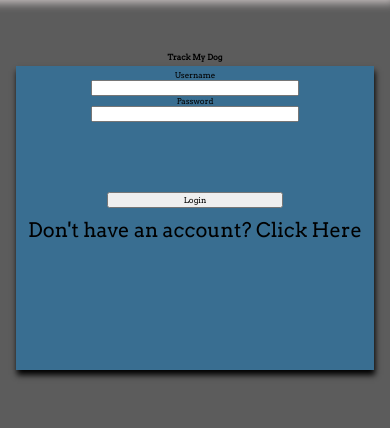
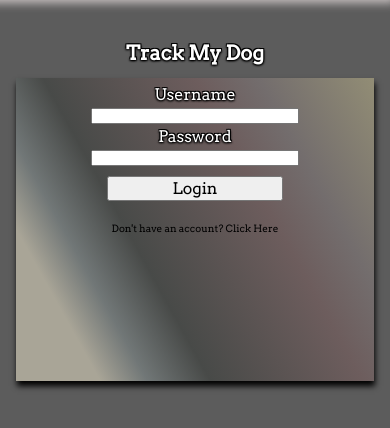
Before and after one commit to pauldamico/dog-tracker, a React (Create React App) app in the folder client/: page /login in a window 390 px wide. Shown: the top 428 px of the page. Built offline with nearby package versions, Linux system fonts and the light colour scheme.

Commit message:
changed font colors and sizes and more css

```diff
--- a/client/src/App.css
+++ b/client/src/App.css
@@ -27,7 +27,14 @@ html {
 a {
   color: black;
   text-decoration: none;
+  color: white;
+  font-size: 20px;
+	text-shadow: -1px 1px 2px #000,
+				  1px 1px 2px #000,
+				  1px -1px 0 #000,
+				  -1px -1px 0 #000;
 }
+
 
 .logout-div{
   margin-right:1%;
@@ -38,6 +45,20 @@ a {
 .logout-div>button{
   margin-top:1%;
 }
+.no-account-text{
+  margin-top: 10px;
+  font-size: 20px;
+}
+.no-account-text:hover{
+cursor:pointer;
+}
+.go-back-text{
+  margin-top: 10px;
+  font-size: 20px;
+}
+.go-back-text:hover{
+  cursor:pointer;
+  }
 .lds-dual-ring {
   display: inline-block;
   width: 80px;
@@ -120,7 +141,7 @@ background-color: rgba(240, 248, 255, 0.156);
   margin-top: 3%;
   margin-left:10%;
   width: 500px;
-  height:80vh;
+  height:75vh;
   display: flex;
   justify-content: left;
 }
@@ -141,7 +162,7 @@ background-color: rgba(240, 248, 255, 0.156);
 .add-profile-from{
   padding:1%;
  background: rgba(215, 213, 213, 0.593);
- box-shadow: 1px 3px 9px 1px rgba(0, 0, 255, 0.33);
+ box-shadow: 1px 3px 9px 1px rgba(8, 8, 9, 0.33);
   margin-top: 5%;
   margin-left:10%;
   width: fit-content;
@@ -161,7 +182,13 @@ background-color: rgba(240, 248, 255, 0.156);
   align-items: center;
 }
 .auth-main-div>h1{
-margin-bottom: 1%;
+margin-bottom: 3%;
+color: white;
+	font-size: 40px;
+	text-shadow: -1px 1px 2px #000,
+				  1px 1px 2px #000,
+				  1px -1px 0 #000,
+				  -1px -1px 0 #000;
 }
 .auth-form{
 
@@ -171,15 +198,29 @@ margin-bottom: 1%;
   box-shadow: 1px 5px 6px 0px;
   display: flex;
   flex-direction: column;
-  background-color: rgba(0, 139, 232, 0.38);
-  height: 50%;
+  background: linear-gradient(61deg, #A9A597 16%, #717777 25%, #484A48 37%, #6D5D5D 66%, #736D6D 78%, #928D75 100%);
+  height: 70%;
   align-items: center;
 
 }
+.auth-form>label{
+  color: white;
+	font-size: 40px;
+	text-shadow: -1px 1px 2px #000,
+				  1px 1px 2px #000,
+				  1px -1px 0 #000,
+				  -1px -1px 0 #000;
+
+}
+
 
 .auth-form>button{
-  margin-top:20%;
+  margin-top:5%;
+  margin-bottom: 3%;
 width:50%
+}
+.auth-form>button:hover{
+  cursor: pointer;
 }
 .main-profile-div{
 
@@ -389,6 +430,11 @@ align-items: center;
     margin-top: 10px;
     font-size: 20px;
   }
+
+  .go-back-text{
+    margin-top: 10px;
+    font-size: 20px;
+  }
   .profile-section{
     font-size: 15px;
   }
@@ -409,6 +455,20 @@ align-items: center;
     height: 70%;
     align-items: center;
 
+  }
+  .auth-form>label{
+    color: white;
+	font-size: 20px;
+	text-shadow: -1px 1px 2px #000,
+				  1px 1px 2px #000,
+				  1px -1px 0 #000,
+				  -1px -1px 0 #000;
+    margin: 1%;
+    font-size: 16px;
+  }
+  .auth-form>button{
+    margin-top:3%;
+    font-size: 16px;
   }
 
   .vet-div{
@@ -516,7 +576,9 @@ max-width: 300px;
 *{
   font-size: 8px;
 }
-
+a{
+  font-size: 13px;
+}
 .add-dog-title{
   font-size: 20px;
 }
@@ -537,6 +599,27 @@ max-width: 300px;
   flex-direction: column;
   align-items: center;
 }
+.auth-main-div>h1{
+  margin-bottom: 3%;
+  color: white;
+    font-size: 20px;
+    text-shadow: -1px 1px 2px #000,
+            1px 1px 2px #000,
+            1px -1px 0 #000,
+            -1px -1px 0 #000;
+  }
+  .auth-form{
+    padding: 1%;
+    width:90%;
+    text-align: center;
+    box-shadow: 1px 5px 6px 0px;
+    display: flex;
+    flex-direction: column;
+
+    height: 70%;
+    align-items: center;
+
+  }
 .profile-title{
 
   font-size: 14px;
@@ -545,6 +628,22 @@ max-width: 300px;
 align-items: center;
   font-size: 10px;
   width:40%;
+}
+.auth-form>label{
+  color: white;
+font-size: 20px;
+text-shadow: -1px 1px 2px #000,
+        1px 1px 2px #000,
+        1px -1px 0 #000,
+        -1px -1px 0 #000;
+  margin: 1%;
+  font-size: 16px;
+}
+.no-account-text{
+  font-size: 10px;
+}
+.go-back-text{
+  font-size: 10px;
 }
 
 .main-tracker-div2 {
--- a/client/src/components/Auth.js
+++ b/client/src/components/Auth.js
@@ -46,7 +46,7 @@ export default function Auth(props) {
          :
          <div>
             <section className="login-error">{loginError}</section>
-          <section onClick={haveAccountToggler}>Go Back to Login</section>
+          <section className="go-back-text" onClick={haveAccountToggler}>Go Back to Login</section>
           </div>
         }
       </form>}
```
